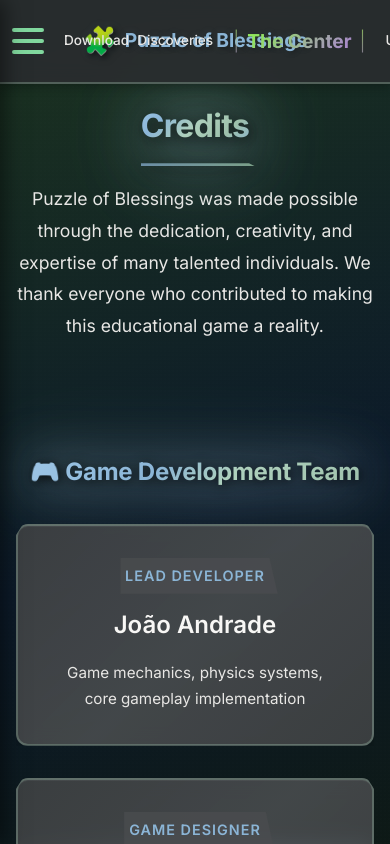
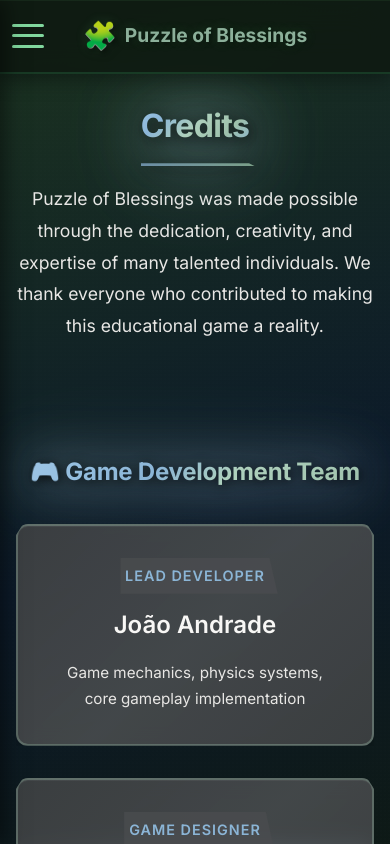
Before and after one commit to SalvadorMilaFilipe/WebsitePuzzleofBlessings, a React (Vite) app: page /credits in a window 390 px wide. Shown: the top 844 px of the page. Built offline with nearby package versions, Linux system fonts and the light colour scheme.

Commit message:
Alterações 04/05/2026 - Correção de erro de formatacao na página download e navbar superior

```diff
--- a/css/landingpage.css
+++ b/css/landingpage.css
@@ -213,173 +213,6 @@ body::before {
 @keyframes float {
     0%, 100% { transform: translateY(0) rotate(0deg); }
     50% { transform: translateY(-15px) rotate(5deg); }
-}
-
-/* ===========================================
-   NAVBAR
-   =========================================== */
-.navbar {
-    position: fixed;
-    top: 0;
-    left: 0;
-    right: 0;
-    width: 100%;
-    background: rgba(42, 45, 47, 0.92);
-    backdrop-filter: blur(10px);
-    z-index: 1000;
-    padding: 1rem 0;
-    border-bottom: 2px solid var(--border-vintage);
-    box-shadow: 0 2px 10px rgba(0, 0, 0, 0.3);
-}
-
-.nav-container {
-    max-width: 1400px;
-    margin: 0 auto;
-    padding: 0 4vw; /* Dynamic padding based on resolution */
-    display: flex;
-    justify-content: space-between;
-    align-items: center;
-    width: 100%;
-    position: relative;
-    gap: 2rem;
-}
-
-.navbar-content {
-    display: flex;
-    justify-content: space-between;
-    align-items: center;
-    width: 100%;
-}
-
-.nav-menu-desktop {
-    display: flex;
-    align-items: center;
-    flex: 1;
-    justify-content: space-between; /* Links in middle, Profile on right */
-    gap: 2rem;
-}
-
-.nav-links-group {
-    display: flex;
-    align-items: center;
-    gap: clamp(1rem, 3.5vw, 4rem); /* Very dynamic spacing to fill the navbar */
-    flex: 1;
-    justify-content: center;
-}
-
-.nav-user-info {
-    display: flex;
-    align-items: center;
-    gap: 12px;
-    margin-left: auto; /* Force to the right */
-    padding-left: 2rem;
-    border-left: 1px solid rgba(255, 255, 255, 0.1); /* Subtle separator */
-}
-
-.logo {
-    flex-shrink: 0;
-}
-
-.nav-menu {
-    display: flex;
-    align-items: center;
-}
-
-.logo {
-    display: flex;
-    align-items: center;
-    gap: 0.5rem;
-    font-size: 1.2rem;
-    font-weight: 700;
-    color: var(--blue-accent);
-    text-shadow:
-        2px 2px 4px rgba(0, 0, 0, 0.4),
-        0 0 8px rgba(123, 163, 196, 0.15);
-}
-
-.logo-icon {
-    font-size: 1.6rem;
-    filter: drop-shadow(2px 2px 3px rgba(0, 0, 0, 0.4));
-}
-
-.nav-link {
-    color: var(--text-secondary);
-    text-decoration: none;
-    font-weight: 500;
-    transition: all 0.3s ease;
-    position: relative;
-    padding: 0.5rem 0;
-    flex-shrink: 0;
-    white-space: nowrap;
-}
-
-.nav-link:hover {
-    color: var(--blue-accent);
-}
-
-.nav-link::after {
-    content: '';
-    position: absolute;
-    bottom: 0;
-    left: 0;
-    width: 0;
-    height: 2px;
-    background: linear-gradient(90deg, var(--blue-accent), var(--green-accent));
-    clip-path: polygon(0% 0%, 95% 0%, 100% 100%, 5% 100%);
-    transition: width 0.3s ease;
-}
-
-.nav-link:hover::after {
-    width: 100%;
-}
-
-.nav-centro {
-    background: linear-gradient(135deg, #b0f565 0%, #90e55c 25%, #a88bc8 75%, #b89bc8 100%);
-    -webkit-background-clip: text;
-    -webkit-text-fill-color: transparent;
-    background-clip: text;
-    font-weight: 700;
-    font-size: 1.4rem;
-    text-shadow: none;
-    display: flex;
-    align-items: center;
-    gap: 0.5rem;
-    padding: 0.5rem 0.75rem;
-    position: relative;
-    text-decoration: none;
-    flex-shrink: 0;
-    white-space: nowrap;
-}
-
-.nav-centro::before {
-    content: '';
-    position: absolute;
-    inset: 0;
-    background: linear-gradient(135deg, #b0f565 0%, #90e55c 25%, #a88bc8 75%, #b89bc8 100%);
-    opacity: 0;
-    filter: blur(8px);
-    transition: opacity 0.3s ease;
-    z-index: -1;
-}
-
-.nav-centro:hover::before {
-    opacity: 0.3;
-}
-
-.nav-centro .nav-separator {
-    background: linear-gradient(135deg, #b0f565 0%, #a88bc8 100%);
-    -webkit-background-clip: text;
-    -webkit-text-fill-color: transparent;
-    background-clip: text;
-    font-size: 1.2rem;
-    font-weight: 300;
-    opacity: 0.7;
-    user-select: none;
-    transition: opacity 0.3s ease;
-}
-
-.nav-centro:hover .nav-separator {
-    opacity: 1;
 }
 
 /* ===========================================
@@ -1256,16 +1089,6 @@ section {
         font-size: 1.1rem;
     }
 
-    .nav-container {
-        flex-wrap: wrap;
-        gap: 1rem;
-    }
-
-    .nav-link,
-    .nav-centro {
-        font-size: 0.9rem;
-    }
-
     .features-grid {
         grid-template-columns: repeat(auto-fit, minmax(250px, 1fr));
     }
@@ -1276,13 +1099,8 @@ section {
 }
 
 @media (max-width: 968px) {
-    .nav-container {
-        gap: 1.25rem;
-    }
-
-    .nav-link,
-    .nav-centro {
-        font-size: 0.9rem;
+    .game-stats {
+        gap: 2rem;
     }
 }
 
@@ -1293,21 +1111,6 @@ section {
 
     .section-title {
         font-size: 2.5rem;
-    }
-
-    .nav-container {
-        flex-direction: column;
-        gap: 1rem;
-        flex-wrap: wrap;
-        justify-content: center;
-    }
-
-    .nav-link {
-        font-size: 0.85rem;
-    }
-
-    .nav-centro {
-        font-size: 1.2rem;
     }
 
     .game-stats {
--- a/css/shared.css
+++ b/css/shared.css
@@ -210,22 +210,79 @@ section {
 
 .navbar-content {
     display: flex;
-    justify-content: flex-start; /* Alinha tudo à esquerda */
+    justify-content: space-between;
     align-items: center;
     width: 100%;
-    gap: 3rem; /* Espaçamento entre Logo e Menu Desktop */
+    gap: 1.5rem;
 }
 
 .nav-menu-desktop {
     display: flex;
     align-items: center;
-    gap: 3rem; /* Espaçamento entre os links */
+    gap: 1.5rem;
     flex: 1;
 }
 
-/* Garante que os botões de auth fiquem encostados à direita */
-.nav-menu-desktop > div:last-child {
+.nav-links-group {
+    display: flex;
+    align-items: center;
+    gap: clamp(0.5rem, 1.5vw, 2.5rem);
+    flex: 1;
+    justify-content: center;
+}
+
+.nav-user-info {
+    display: flex;
+    align-items: center;
+    gap: 12px;
     margin-left: auto;
+    padding-left: 1.5rem;
+    border-left: 1px solid rgba(255, 255, 255, 0.1);
+}
+
+.nav-auth-buttons {
+    display: flex;
+    align-items: center;
+    gap: 12px;
+    margin-left: auto;
+}
+
+.nav-username-steam {
+    color: var(--green-accent) !important;
+    font-weight: 700;
+    letter-spacing: 1px;
+    display: flex;
+    align-items: center;
+    gap: 8px;
+    padding: 0;
+}
+
+.user-status-dot {
+    width: 8px;
+    height: 8px;
+    border-radius: 50%;
+}
+
+.nav-user-icon.logged-in {
+    border-radius: 50%;
+    border: 2px solid var(--green-primary);
+    width: 38px;
+    height: 38px;
+    filter: brightness(0) invert(1);
+    cursor: pointer;
+}
+
+.nav-logout-btn {
+    color: var(--text-muted);
+    text-decoration: underline;
+    font-size: 0.75rem;
+    cursor: pointer;
+    opacity: 0.7;
+    transition: opacity 0.2s;
+}
+
+.nav-logout-btn:hover {
+    opacity: 1;
 }
 
 .logo {
@@ -785,38 +842,33 @@ section {
     }
 }
 
-@media (max-width: 768px) {
-    .navbar {
-        padding: 1.25rem 0;
+/* Intermediate Adjustments */
+@media (max-width: 1100px) {
+    .navbar .container {
+        padding: 0 2rem;
     }
 
-    .nav-container {
-        justify-content: center;
-        align-items: center;
-        padding-left: calc(44px + 1rem + 1rem);
-        /* Largura do botão + margin + padding */
-        padding-right: 1rem;
-        gap: 0;
-        position: relative;
-        min-height: 70px;
+    .nav-links-group {
+        gap: 1rem;
     }
 
+    .nav-link, .nav-centro {
+        font-size: 0.85rem;
+    }
+
+    .nav-centro {
+        font-size: 1.1rem;
+    }
+}
+
+/* Transition to Mobile Menu Earlier */
+@media (max-width: 1000px) {
     .nav-menu-desktop {
         display: none;
     }
 
     .mobile-menu-btn {
         display: flex;
-        position: absolute;
-        width: 44px;
-        height: 44px;
-        left: 1.25rem;
-        top: 50%;
-        transform: translateY(-50%);
-    }
-
-    .mobile-menu-btn span {
-        height: 4px;
     }
 
     .mobile-menu-overlay {
@@ -827,26 +879,35 @@ section {
         display: flex;
     }
 
+    .navbar-content {
+        justify-content: center;
+    }
+
     .logo {
-        position: absolute;
-        left: 50%;
-        top: 50%;
-        transform: translate(-50%, -50%);
-        width: max-content;
-        margin: 0;
+        margin: 0 auto;
+    }
+}
+
+@media (max-width: 768px) {
+    .navbar {
+        padding: 0.75rem 0;
+    }
+
+    .navbar .container {
+        padding: 0 1rem;
     }
 
     .logo .logo-text {
-        font-size: 1.3rem;
+        font-size: 1.2rem;
         font-weight: 700;
     }
 
     .logo .logo-icon {
-        font-size: 1.8rem;
+        font-size: 1.6rem;
     }
 
     .section-title {
-        font-size: 1.8rem; /* Reduced from 2.5rem */
+        font-size: 1.8rem;
     }
 }
 
--- a/src/components/Navbar.jsx
+++ b/src/components/Navbar.jsx
@@ -122,7 +122,7 @@ function Navbar() {
 
             {/* Desktop Navigation */}
             <div className="nav-menu-desktop">
-              <div className="nav-links-group" style={{ display: 'flex', gap: 'clamp(0.5rem, 1.5vw, 2rem)', flex: 1, justifyContent: 'center' }}>
+              <div className="nav-links-group">
                 <Link to="/" className="nav-link" onClick={(e) => handleNavClick(e, '/')}>
                   Download
                 </Link>
@@ -143,25 +143,13 @@ function Navbar() {
               </div>
 
               {session ? (
-                <div className="nav-user-info" style={{ display: 'flex', alignItems: 'center', gap: '10px', marginLeft: '20px' }}>
+                <div className="nav-user-info">
                   <Link
                     to="/profile"
                     className="nav-link nav-username-steam"
                     onClick={(e) => handleNavClick(e, '/profile')}
-                    style={{
-                      color: '#81D89E',
-                      fontWeight: 700,
-                      letterSpacing: '1px',
-                      display: 'flex',
-                      alignItems: 'center',
-                      gap: '8px',
-                      padding: 0
-                    }}
                   >
-                    <div style={{
-                      width: '6px',
-                      height: '6px',
-                      borderRadius: '50%',
+                    <div className="user-status-dot" style={{
                       backgroundColor: userProfile?.status?.st_color || '#6B7280',
                       boxShadow: `0 0 5px ${userProfile?.status?.st_color || '#6B7280'}`
                     }}></div>
@@ -183,33 +171,16 @@ function Navbar() {
                       }
                     }}
                     title="Click once: Profile | Double click: Copy ID"
-                    style={{
-                      borderRadius: '50%',
-                      border: '2px solid #3CB371',
-                      width: '40px',
-                      height: '40px',
-                      filter: 'brightness(0) invert(1)',
-                      cursor: 'pointer'
-                    }}
                   />
                   <span
+                    className="nav-logout-btn"
                     onClick={handleLogout}
-                    style={{
-                      color: 'var(--text-muted)',
-                      textDecoration: 'underline',
-                      fontSize: '0.7rem',
-                      cursor: 'pointer',
-                      opacity: 0.7,
-                      transition: 'opacity 0.2s'
-                    }}
-                    onMouseOver={(e) => e.target.style.opacity = 1}
-                    onMouseOut={(e) => e.target.style.opacity = 0.7}
                   >
                     Logout
                   </span>
                 </div>
               ) : (
-                <div style={{ display: 'flex', alignItems: 'center', gap: '10px' }}>
+                <div className="nav-auth-buttons">
                   <button className="btn-login" onClick={handleLogin}>
                     Log In
                   </button>
```
Also changed, not shown: Devlog/Devlog.md (+19 -0 lines).
